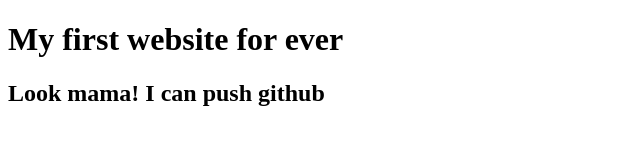
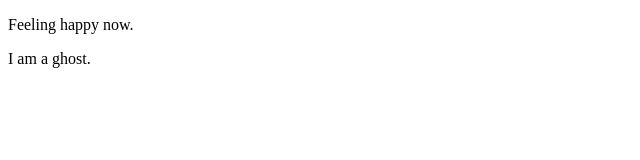
Before and after one commit to alihasan2k04/My-First-Web-site, a plain HTML site: page Index.html in a window 1280 px wide. Shown: the whole page, without its empty margins (0-640 px from the left). Drawn offline with Linux system fonts and the light colour scheme.

Commit message:
Ghost added

```diff
--- a/Index.html
+++ b/Index.html
@@ -7,7 +7,7 @@
     <title>Document</title>
 </head>
 <body>
-    <h1>My first website for ever</h1>
-    <h2>Look mama! I can push github</h2>
+    <p>Feeling happy now.</p>
+    <p>I am a ghost.</p>
 </body>
 </html>
```
